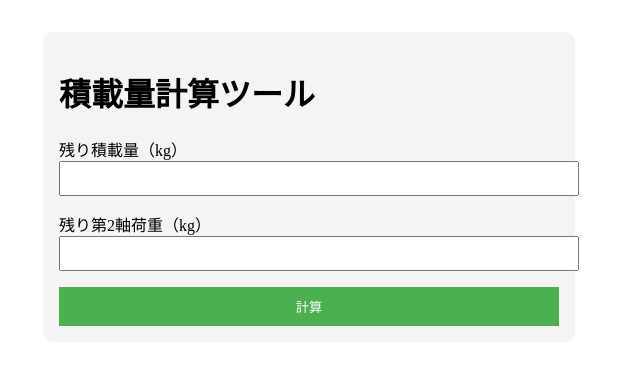
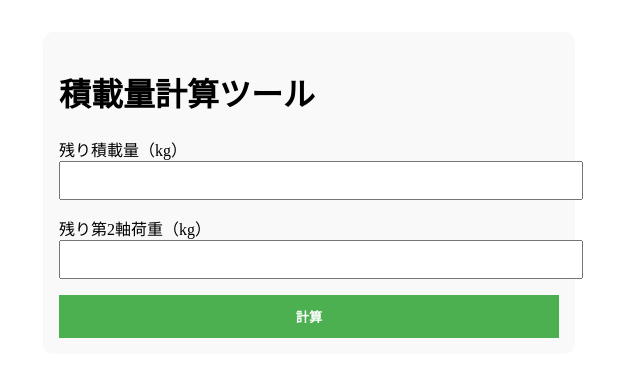
Before and after one commit to Toyotayusou1111/-, a React (Create React App) app: page / in a window 1280 px wide. Shown: the top 376 px of the page, without its empty margins (331-971 px from the left). Built offline with nearby package versions, Linux system fonts and the light colour scheme.

Commit message:
Update App.js

```diff
--- a/src/App.js
+++ b/src/App.js
@@ -25,8 +25,10 @@ export default function App() {
     const estimate = Object.entries(COEF).map(([key, coef]) => {
       let load;
       if (key === "middle2" || key === "rear") {
-        load = Math.min(total * (coef / coefSum), axle * (coef / coefSum));
+        // 第2軸への影響が軽いエリアは「多く積める」ように逆算
+        load = Math.min(total * (coef / coefSum), axle * (1 - coef));
       } else {
+        // 正方向で影響するエリア（フロント・中間①）
         load = Math.min(total * (coef / coefSum), axle * coef);
       }
       return { key, load: load.toFixed(2) };
@@ -36,7 +38,7 @@ export default function App() {
   };
 
   return (
-    <div style={{ maxWidth: 500, margin: "2rem auto", padding: "1rem", background: "#f4f4f4", borderRadius: 10 }}>
+    <div style={{ maxWidth: 500, margin: "2rem auto", padding: "1rem", background: "#f9f9f9", borderRadius: "10px" }}>
       <h1>積載量計算ツール</h1>
 
       <label>残り積載量（kg）</label>
@@ -44,7 +46,7 @@ export default function App() {
         type="number"
         value={remainTotal}
         onChange={(e) => setRemainTotal(e.target.value)}
-        style={{ width: "100%", padding: "8px", marginBottom: "1rem" }}
+        style={{ width: "100%", padding: "10px", marginBottom: "1rem" }}
       />
 
       <label>残り第2軸荷重（kg）</label>
@@ -52,10 +54,21 @@ export default function App() {
         type="number"
         value={remainAxle}
         onChange={(e) => setRemainAxle(e.target.value)}
-        style={{ width: "100%", padding: "8px", marginBottom: "1rem" }}
+        style={{ width: "100%", padding: "10px", marginBottom: "1rem" }}
       />
 
-      <button onClick={calculateLoad} style={{ width: "100%", padding: "10px", background: "#4CAF50", color: "white", border: "none" }}>
+      <button
+        onClick={calculateLoad}
+        style={{
+          width: "100%",
+          padding: "12px",
+          background: "#4CAF50",
+          color: "white",
+          fontWeight: "bold",
+          border: "none",
+          cursor: "pointer",
+        }}
+      >
         計算
       </button>
 
```
